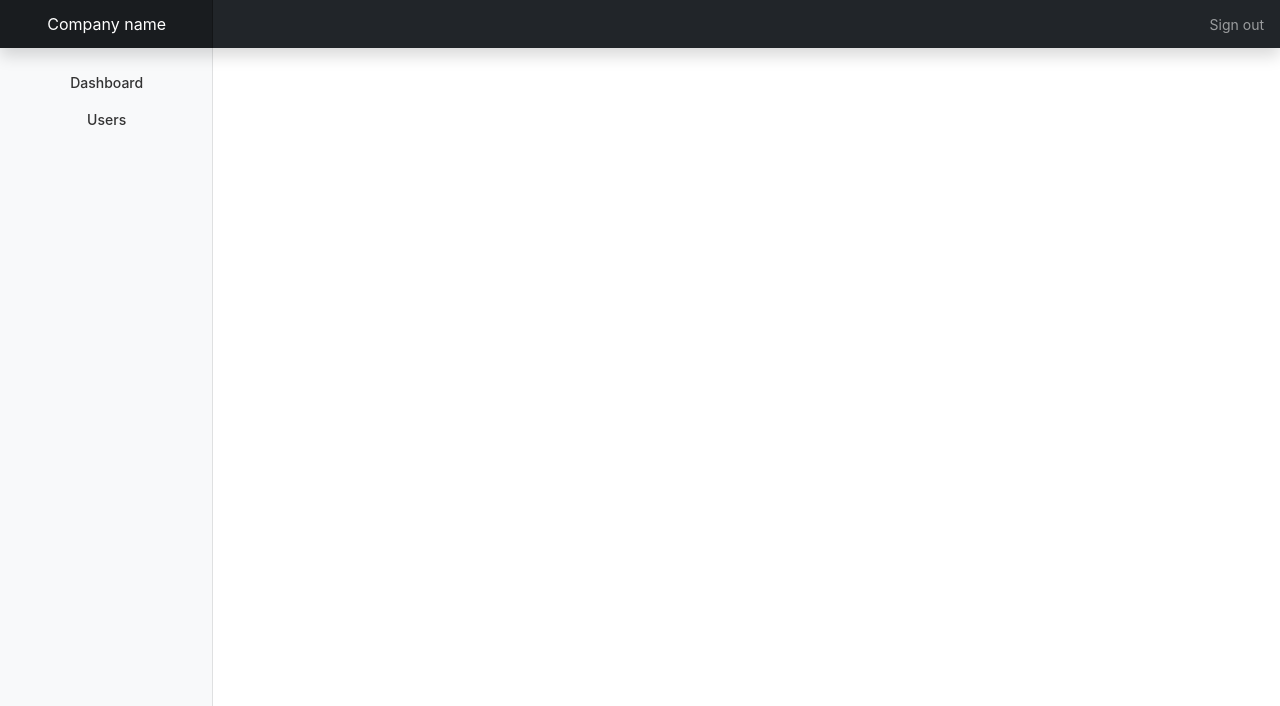
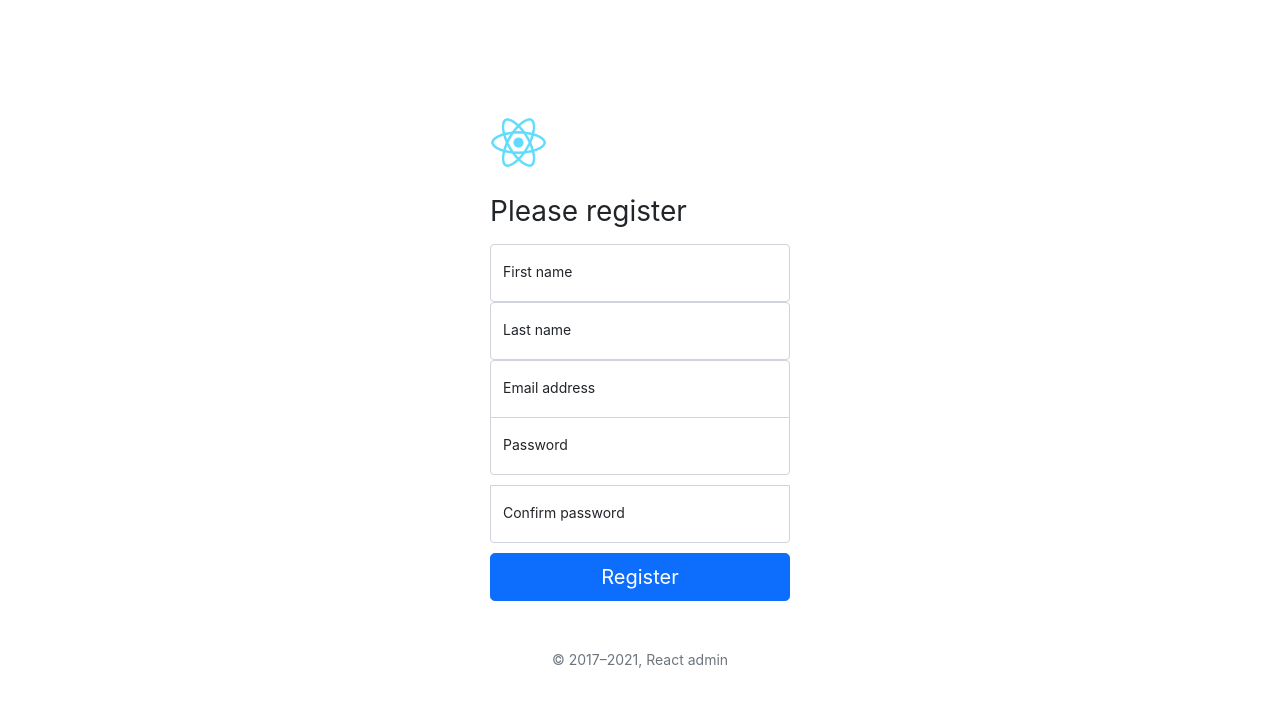
Before and after one commit to sayan95/react-admin, a React (Create React App) app: page /register in a window 1280 px wide. Shown: the top 706 px of the page. Built offline with nearby package versions, Linux system fonts and the light colour scheme.

Commit message:
adds user registration ui and function

```diff
--- a/package.json
+++ b/package.json
@@ -11,7 +11,9 @@
     "@types/react": "^17.0.17",
     "@types/react-dom": "^17.0.9",
     "@types/react-router-dom": "^5.1.8",
+    "axios": "^0.21.1",
     "react": "^17.0.2",
+    "react-app-env": "^1.2.3",
     "react-dom": "^17.0.2",
     "react-router-dom": "^5.2.0",
     "react-scripts": "4.0.3",
--- a/src/App.css
+++ b/src/App.css
@@ -1,41 +1,3 @@
-.App {
-  text-align: center;
-}
-
-.App-logo {
-  height: 40vmin;
-  pointer-events: none;
-}
-
-@media (prefers-reduced-motion: no-preference) {
-  .App-logo {
-    animation: App-logo-spin infinite 20s linear;
-  }
-}
-
-.App-header {
-  background-color: #282c34;
-  min-height: 100vh;
-  display: flex;
-  flex-direction: column;
-  align-items: center;
-  justify-content: center;
-  font-size: calc(10px + 2vmin);
-  color: white;
-}
-
-.App-link {
-  color: #61dafb;
-}
-
-@keyframes App-logo-spin {
-  from {
-    transform: rotate(0deg);
-  }
-  to {
-    transform: rotate(360deg);
-  }
-}
 
 .feather {
   width: 16px;
@@ -116,20 +78,3 @@
   top: .25rem;
   right: 1rem;
 }
-
-.navbar .form-control {
-  padding: .75rem 1rem;
-  border-width: 0;
-  border-radius: 0;
-}
-
-.form-control-dark {
-  color: #fff;
-  background-color: rgba(255, 255, 255, .1);
-  border-color: rgba(255, 255, 255, .1);
-}
-
-.form-control-dark:focus {
-  border-color: transparent;
-  box-shadow: 0 0 0 3px rgba(255, 255, 255, .25);
-}
--- a/src/App.tsx
+++ b/src/App.tsx
@@ -5,27 +5,20 @@ import "./App.css";
 
 // app component imports
 import Dashboard from './secured/Dashboard';
-import Menu from './secured/components/Menu';
-import Navbar from './secured/components/Navbar';
 import User from './secured/User';
+import Login from './public/Login';
+import Register from './public/Register';
 
 
 // App component defination
 const App = () => {
   return (
-    <div className='App'>
+    <div>
       <BrowserRouter>
-        <Navbar/>
-        <div className="container-fluid">
-          <div className="row">
-            <Menu/>
-
-            <main className="col-md-9 ms-sm-auto col-lg-10 px-md-4">
-                <Route path='/' exact component={Dashboard}/>
-                <Route path='/user' exact component={User}/>
-            </main>
-          </div>
-        </div>
+        <Route path='/' exact component={Dashboard}/>
+        <Route path='/user' exact component={User}/>
+        <Route path='/login' exact component={Login}/>
+        <Route path='/register' exact component={Register}/>
       </BrowserRouter>
     </div>
   )
--- /dev/null
+++ b/src/axios.config.js
@@ -0,0 +1,10 @@
+import axios from 'axios';
+
+const instance = axios.create({
+    baseURL: 'http://localhost:8000/api',
+    withCredentials: true
+});
+
+instance.defaults.headers.post['Content-Type'] = 'application/json';
+
+export default instance;
--- a/src/index.tsx
+++ b/src/index.tsx
@@ -11,4 +11,4 @@ ReactDOM.render(
   document.getElementById('root')
 );
 
-reportWebVitals(console.log);
+reportWebVitals();
--- /dev/null
+++ b/src/public/Login.tsx
@@ -0,0 +1,36 @@
+// dependency imports
+import React, { Component } from 'react';
+import { Fragment } from 'react';
+import '../public/Public.css';
+
+// Login auth component
+class Login extends Component {
+    render() {
+        return (
+            <Fragment>
+                <div className='page-container'>
+                    <main className="form-signin">
+                        <form>
+                            <img className="mb-4" src="/logo192.png" alt="react-admin-logo" width="57" height="57"/>
+                                <h1 className="h3 mb-3 fw-normal">Please sign in</h1>
+                                <div className="form-floating">
+                                    <input type="email" className="form-control" id="floatingInput" placeholder="name@example.com" />
+                                    <label htmlFor="floatingInput">Email address</label>
+                                </div>
+
+                                <div className="form-floating">
+                                    <input type="password" className="form-control" id="floatingPassword" placeholder="Password" />
+                                    <label htmlFor="floatingPassword">Password</label>
+                                </div>
+
+                                <button className="w-100 btn btn-lg btn-primary" type="submit">Sign in</button>
+                                <p className="mt-5 mb-3 text-muted text-center">© 2017–2021, React admin</p>
+                            </form>
+                    </main>
+                </div>
+            </Fragment>
+        )
+    }
+}
+
+export default Login;
--- /dev/null
+++ b/src/public/Public.css
@@ -0,0 +1,32 @@
+.page-container{
+  min-height: 100vh!important;
+  display: flex;
+  align-items: center!important;
+  justify-content: center!important;
+}
+.form-signin {
+  width: 100%;
+  max-width: 330px;
+  padding: 15px;
+  margin: auto;
+}
+
+.form-signin .checkbox {
+  font-weight: 400;
+}
+
+.form-signin .form-floating:focus-within {
+  z-index: 2;
+}
+
+.form-signin input[type="email"] {
+  margin-bottom: -1px;
+  border-bottom-right-radius: 0;
+  border-bottom-left-radius: 0;
+}
+
+.form-signin input[type="password"] {
+  margin-bottom: 10px;
+  border-top-left-radius: 0;
+  border-top-right-radius: 0;
+}
--- /dev/null
+++ b/src/public/Register.tsx
@@ -0,0 +1,106 @@
+// derpendency imports
+import React, { Fragment, useState } from 'react';
+import { ChangeEvent } from 'react';
+import { Redirect } from 'react-router-dom';
+import axios from '../axios.config';
+
+interface Form {
+    firstName: string,
+    lastName: string,
+    email: string,
+    password: string,
+    passwordConfirm: string,
+    error? : any
+}
+
+// register component
+const Register = () => {
+    const initForm: Form = {
+        firstName: '',
+        lastName: '',
+        email: '',
+        password: '',
+        passwordConfirm: '',
+    }
+
+    const [form, setForm] = useState(initForm);
+    const [loading, setLoading] = useState(false);
+    const [redirect, setRedirect] = useState(false);
+
+    const inputChangeHandler = (e:ChangeEvent<HTMLInputElement>) => {
+        setForm({
+            ...form,
+            [e.target.name]: e.target.value
+        })
+    }
+
+    const submitRegisterFormHandler = async (e:any) => {
+        e.preventDefault();
+        setLoading(true);
+        try{
+            await axios.post('admin-auth/register', {
+                first_name: form.firstName,
+                last_name: form.lastName,
+                email: form.email,
+                password: form.password,
+                password_confirm: form.passwordConfirm
+            });
+            setLoading(false);
+            setRedirect(true);
+        }catch(e){
+            setLoading(false);
+            setForm({...form,error: e.response.data.errors});
+            console.log(form.error);
+        }
+    }
+
+    if(redirect){
+        return <Redirect to='/login'/>
+    }
+
+    return (
+        <Fragment>
+            <div className='page-container'>
+                <main className="form-signin">
+                    <form onSubmit={submitRegisterFormHandler}>
+                        <img className="mb-4" src="/logo192.png" alt="react-admin-logo" width="57" height="57"/>
+                            <h1 className="h3 mb-3 fw-normal">Please register</h1>
+                            <div className="form-floating">
+                                <input type="text" name='firstName' onChange={inputChangeHandler} className={`form-control ${form.error && form.error.first_name? 'is-invalid': ''}`} id="firstName" placeholder="first name" />
+                                <label htmlFor="firstName">First name</label>
+                                {form.error && form.error.first_name && <span className='invalid-feedback'>{form.error.first_name}</span>}
+                            </div>
+                            <div className="form-floating">
+                                <input type="text" name='lastName' className={`form-control ${form.error && form.error.last_name? 'is-invalid': ''}`} onChange={inputChangeHandler} id="lastName" placeholder="last name" />
+                                <label htmlFor="lastName">Last name</label>
+                                {form.error && form.error.last_name && <span className='invalid-feedback'>{form.error.last_name}</span>}
+                            </div>
+
+                            <div className="form-floating">
+                                <input type="email" name='email' className={`form-control ${form.error && form.error.email? 'is-invalid': ''}`} onChange={inputChangeHandler} id="email" placeholder="name@example.com" />
+                                <label htmlFor="email">Email address</label>
+                                {form.error && form.error.email && <span className='invalid-feedback'>{form.error.email}</span>}
+                            </div>
+
+                            <div className="form-floating">
+                                <input type="password" name='password' className={`form-control ${form.error && form.error.password? 'is-invalid': ''}`} onChange={inputChangeHandler} id="password" placeholder="Password" />
+                                <label htmlFor="password">Password</label>
+                                {form.error && form.error.password && <span className='invalid-feedback'>{form.error.password}</span>}
+                            </div>
+
+                            <div className="form-floating">
+                                <input type="password" name='passwordConfirm' className={`form-control ${form.error && form.error.password_confirm? 'is-invalid': ''}`} onChange={inputChangeHandler} id="passwordConfirm" placeholder="Password" />
+                                <label htmlFor="passwordConfirm">Confirm password</label>
+                                {form.error && form.error.password_confirm && <span className='invalid-feedback'>{form.error.password_confirm}</span>}
+                            </div>
+
+                            <button className="w-100 btn btn-lg btn-primary" type="submit" disabled={loading}>{loading ? 'Please wait': 'Register'}</button>
+                            <p className="mt-5 mb-3 text-muted text-center">© 2017–2021, React admin</p>
+                        </form>
+                </main>
+            </div>
+        </Fragment>
+    )
+}
+
+export default Register;
--- a/src/secured/Dashboard.tsx
+++ b/src/secured/Dashboard.tsx
@@ -1,10 +1,11 @@
 // dependency imports
-import React, { Fragment } from 'react';
+import React from 'react';
+import Wrapper from './Wrapper';
 
 // Admin dashboard component
 const Dashboard = () => {
     return (
-        <Fragment>
+        <Wrapper>
             <h2>Section title</h2>
             <div className="table-responsive">
               <table className="table table-striped table-sm">
@@ -28,7 +29,7 @@ const Dashboard = () => {
                 </tbody>
               </table>
             </div>
-        </Fragment>
+        </Wrapper>
     )
 }
 
--- a/src/secured/User.tsx
+++ b/src/secured/User.tsx
@@ -1,12 +1,13 @@
 // dependency imports
 import React from 'react';
+import Wrapper from './Wrapper';
 
 // User components
 const User = () => {
     return (
-        <div>
+        <Wrapper>
             <p>Users works !</p>
-        </div>
+        </Wrapper>
     )
 }
 
--- /dev/null
+++ b/src/secured/Wrapper.tsx
@@ -0,0 +1,30 @@
+// dependency imports
+import React, { Fragment } from 'react';
+import Menu from './components/Menu';
+import Navbar from './components/Navbar';
+
+interface Props {
+    children: any
+}
+
+// protected component wrapper
+const Wrapper = (props:Props) => {
+    const {children} = props;
+
+    return (
+        <Fragment>
+            <Navbar/>
+            <div className="container-fluid">
+                <div className="row">
+                    <Menu/>
+
+                    <main className="col-md-9 ms-sm-auto col-lg-10 px-md-4">
+                        {children}
+                    </main>
+                </div>
+            </div>
+        </Fragment>
+    )
+}
+
+export default Wrapper
```
Also changed, not shown: 2 other files (tests, documents, lock files or other folders).
